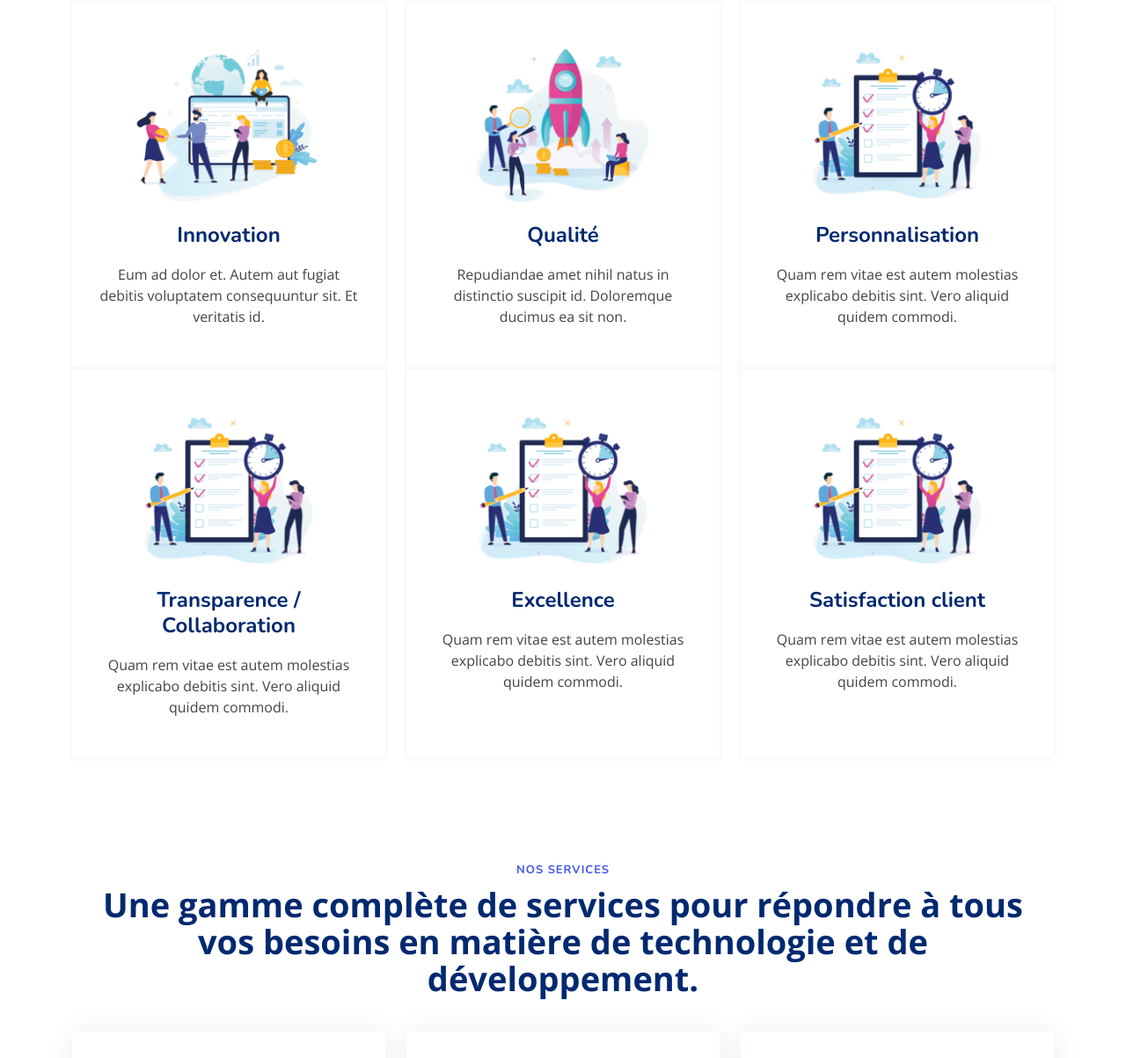
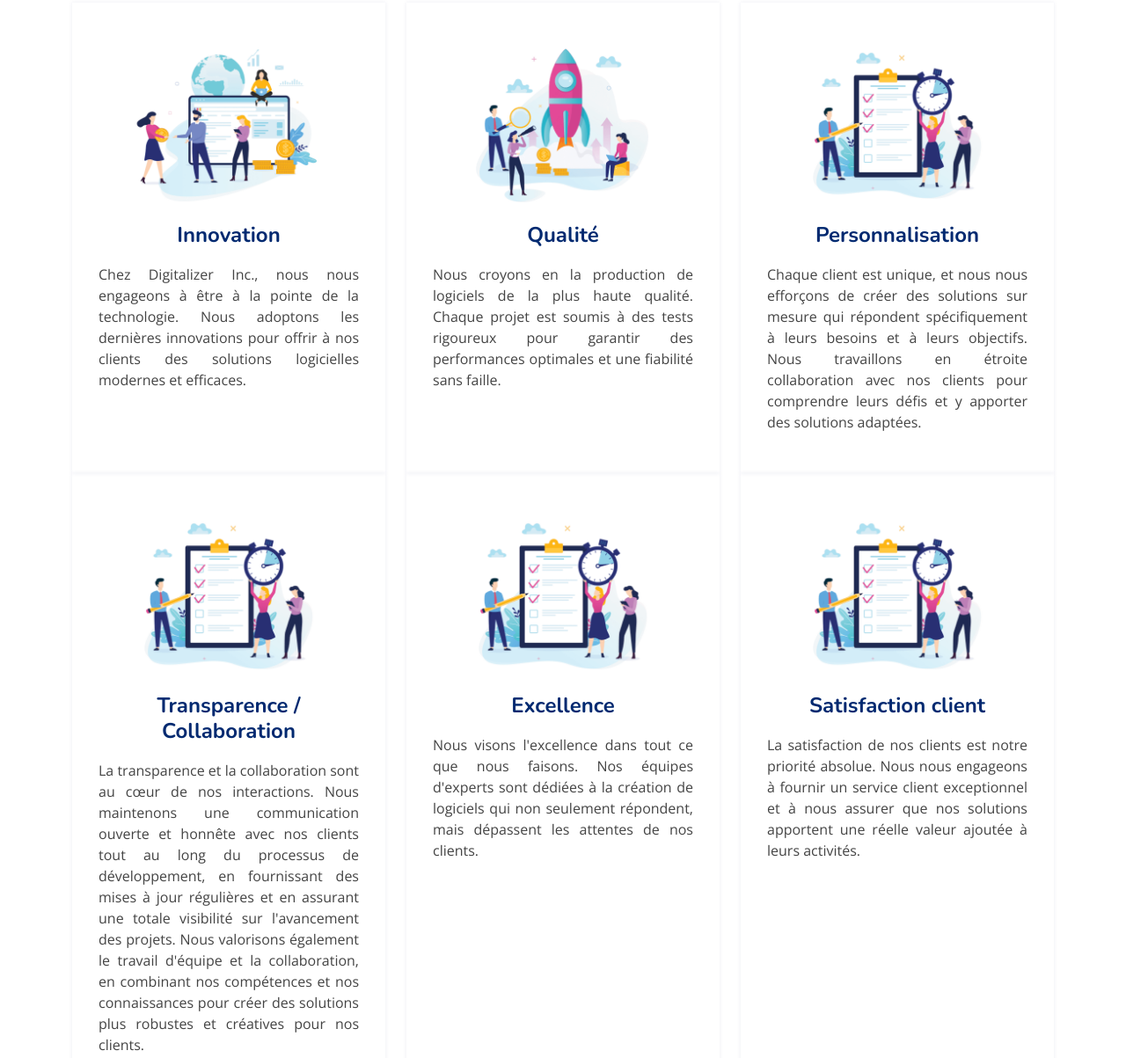
Before and after one commit to SamYacin83/Digitalizer, a plain HTML site: page index.html in a window 1280 px wide. Shown: the part 1589-2792 px from the top of the page at 88% size. Drawn offline with nearby package versions, Linux system fonts and the light colour scheme.

Commit message:
Ajuster le contenu

```diff
--- a/index.html
+++ b/index.html
@@ -126,7 +126,7 @@
                 <div class="box">
                     <img src="assets/img/values-1.png" class="img-fluid" alt="">
                     <h3>Innovation</h3>
-                    <p>Eum ad dolor et. Autem aut fugiat debitis voluptatem consequuntur sit. Et veritatis id.</p>
+                    <p style="text-align: justify;">Chez Digitalizer Inc., nous nous engageons à être à la pointe de la technologie. Nous adoptons les dernières innovations pour offrir à nos clients des solutions logicielles modernes et efficaces.</p>
                 </div>
             </div>
 
@@ -134,7 +134,7 @@
                 <div class="box">
                     <img src="assets/img/values-2.png" class="img-fluid" alt="">
                     <h3>Qualité</h3>
-                    <p>Repudiandae amet nihil natus in distinctio suscipit id. Doloremque ducimus ea sit non.</p>
+                    <p style="text-align: justify;">Nous croyons en la production de logiciels de la plus haute qualité. Chaque projet est soumis à des tests rigoureux pour garantir des performances optimales et une fiabilité sans faille.</p>
                 </div>
             </div>
 
@@ -142,28 +142,28 @@
                 <div class="box">
                     <img src="assets/img/values-3.png" class="img-fluid" alt="">
                     <h3>Personnalisation</h3>
-                    <p>Quam rem vitae est autem molestias explicabo debitis sint. Vero aliquid quidem commodi.</p>
+                    <p style="text-align: justify;">Chaque client est unique, et nous nous efforçons de créer des solutions sur mesure qui répondent spécifiquement à leurs besoins et à leurs objectifs. Nous travaillons en étroite collaboration avec nos clients pour comprendre leurs défis et y apporter des solutions adaptées.</p>
                 </div>
             </div>
             <div class="col-lg-4 mt-4 mt-lg-0" data-aos="fade-up" data-aos-delay="800">
                 <div class="box">
                     <img src="assets/img/values-3.png" class="img-fluid" alt="">
                     <h3>Transparence / Collaboration</h3>
-                    <p>Quam rem vitae est autem molestias explicabo debitis sint. Vero aliquid quidem commodi.</p>
+                    <p style="text-align: justify;">La transparence et la collaboration sont au cœur de nos interactions. Nous maintenons une communication ouverte et honnête avec nos clients tout au long du processus de développement, en fournissant des mises à jour régulières et en assurant une totale visibilité sur l'avancement des projets. Nous valorisons également le travail d'équipe et la collaboration, en combinant nos compétences et nos connaissances pour créer des solutions plus robustes et créatives pour nos clients.</p>
                 </div>
             </div>
             <div class="col-lg-4 mt-4 mt-lg-0" data-aos="fade-up" data-aos-delay="800">
                 <div class="box">
                     <img src="assets/img/values-3.png" class="img-fluid" alt="">
                     <h3>Excellence</h3>
-                    <p>Quam rem vitae est autem molestias explicabo debitis sint. Vero aliquid quidem commodi.</p>
+                    <p  style="text-align: justify;">Nous visons l'excellence dans tout ce que nous faisons. Nos équipes d'experts sont dédiées à la création de logiciels qui non seulement répondent, mais dépassent les attentes de nos clients.</p>
                 </div>
             </div>
             <div class="col-lg-4 mt-4 mt-lg-0" data-aos="fade-up" data-aos-delay="800">
                 <div class="box">
                     <img src="assets/img/values-3.png" class="img-fluid" alt="">
                     <h3>Satisfaction client</h3>
-                    <p>Quam rem vitae est autem molestias explicabo debitis sint. Vero aliquid quidem commodi.</p>
+                    <p style="text-align: justify;">La satisfaction de nos clients est notre priorité absolue. Nous nous engageons à fournir un service client exceptionnel et à nous assurer que nos solutions apportent une réelle valeur ajoutée à leurs activités.</p>
                 </div>
             </div>
         </div>
```
Also changed, not shown: a-propos.html (+9 -11 lines).
